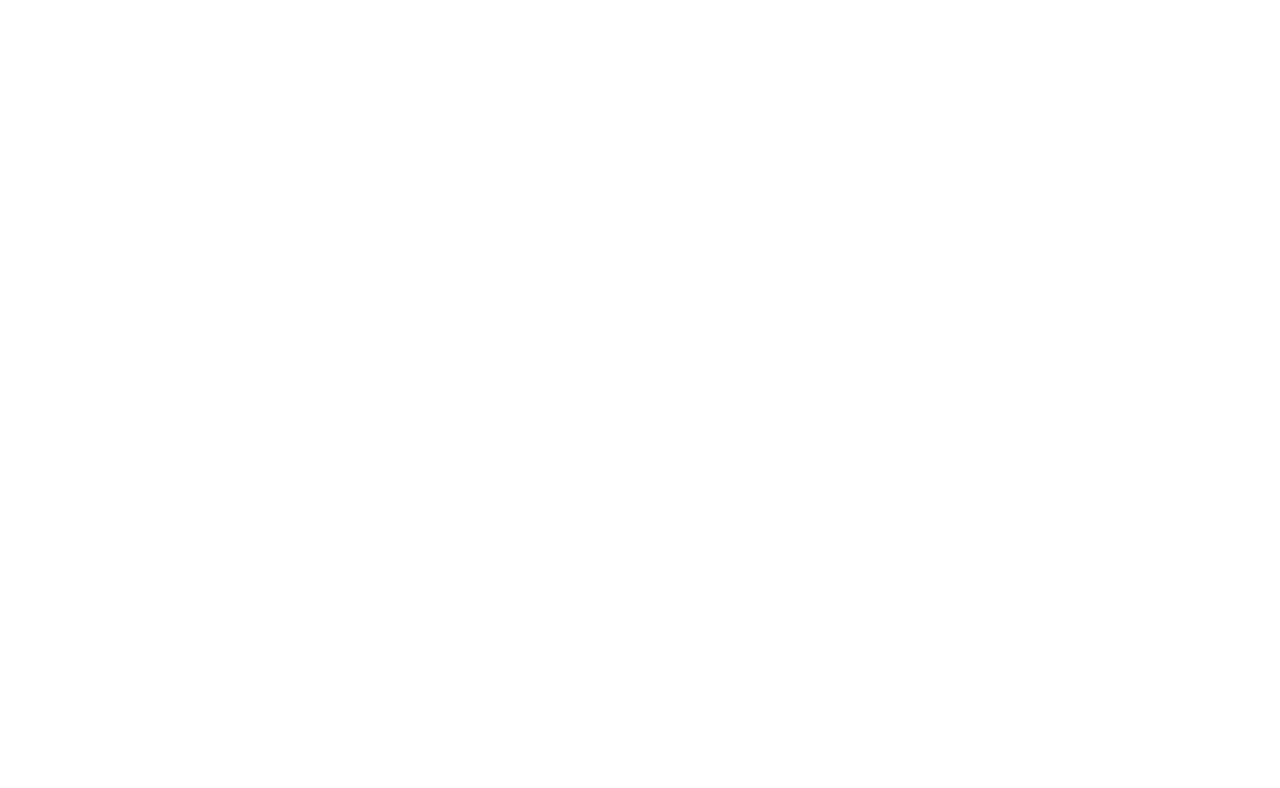
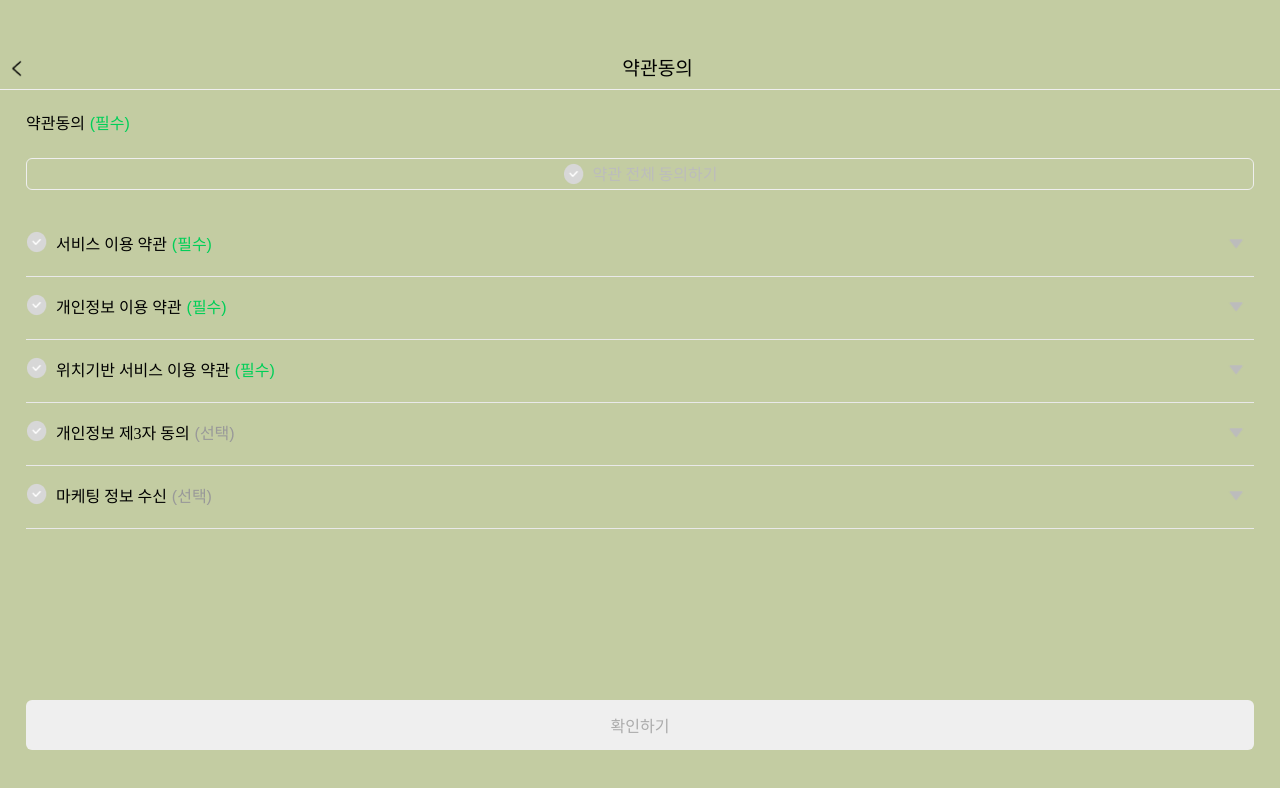
Before and after one commit to aingface/next-login-practice, a Next.js app: page /termsAndConditions in a window 1280 px wide. Before the commit this address had no page. Shown: the top 788 px of the page. Built offline with nearby package versions, Linux system fonts and the light colour scheme; data requests are answered from the project's data file.

Commit message:
add: termsAndConditons.tsx
- 약관 동의 페이지
- 약관 전체 동의하기 버튼
- 개별 약관 동의 토글 버튼
- 개별 약관 드롭다운 노출 토글 버튼

```diff
--- /dev/null
+++ b/src/pages/termsAndConditions.tsx
@@ -0,0 +1,228 @@
+import checkCircleGray from '@assets/icons/icon_check-circle_fill_Gray.png';
+import checkCircleGreen from '@assets/icons/icon_check-circle_fill_SecondaryGreen.png';
+import Disclosure from '@components/UIKit/Disclosure';
+import FooterButton from '@components/UIKit/FooterButton';
+import NavigationBar from '@components/UIKit/NavigationBar';
+import RequiredOrOption from '@components/UIKit/RequiredOrOption';
+import axios from 'axios';
+import Image from 'next/image';
+import { useRouter } from 'next/router';
+import React, { useEffect, useState } from 'react';
+import styled from 'styled-components';
+
+interface AgreeAllButtonProps {
+  isAgreeAll: boolean;
+}
+
+const disclosureStyle = {
+  // display: 'flex',
+  // justifyContent: 'center',
+  padding: '0 1.625rem',
+};
+
+interface PoliciyType {
+  policy?: string;
+  location?: string;
+  privacy?: string;
+  marketing?: string;
+  personal?: string;
+}
+
+function TermsAndConditions() {
+  const router = useRouter();
+  const [isAgreeAll, setIsAgreeAll] = useState<boolean>(false);
+
+  const [isPolicyAgree, setIsPolicyAgree] = useState<boolean>(false);
+  const [isLocationAgree, setIsLocationAgree] = useState<boolean>(false);
+  const [isPrivacyAgree, setIsPrivacyAgree] = useState<boolean>(false);
+  const [isMarketingAgree, setIsMarketingAgree] = useState<boolean>(false);
+  const [isPersonalAgree, setIsPersonalAgree] = useState<boolean>(false);
+
+  const [isLoading, setIsLoading] = useState<boolean>(false);
+  const [isSuccess, setIsSuccess] = useState<boolean | null>(null);
+
+  const [policyData, setPolichData] = useState<PoliciyType>({
+    policy: '',
+    location: '',
+    privacy: '',
+    marketing: '',
+    personal: '',
+  });
+
+  useEffect(() => {
+    const fetchData = async () => {
+      try {
+        const result = await axios.get('http://localhost:3333/policy');
+
+        setPolichData(result.data);
+
+        if (result.status == 200) {
+          setIsLoading(false);
+          setIsSuccess(true);
+        }
+      } catch (error) {
+        setIsLoading(false);
+        setIsSuccess(false);
+      }
+    };
+
+    fetchData();
+  }, []);
+
+  const handleOnClickAgreeAll = () => {
+    if (!isAgreeAll) {
+      setIsPolicyAgree(true);
+      setIsLocationAgree(true);
+      setIsPrivacyAgree(true);
+      setIsMarketingAgree(true);
+      setIsPersonalAgree(true);
+
+      setIsAgreeAll(true);
+    } else {
+      setIsPolicyAgree(false);
+      setIsLocationAgree(false);
+      setIsPrivacyAgree(false);
+      setIsMarketingAgree(false);
+      setIsPersonalAgree(false);
+
+      setIsAgreeAll(false);
+    }
+  };
+
+  const onClickPolicyAgree = () => {
+    setIsPolicyAgree(!isPolicyAgree);
+  };
+  const onClickLocationAgree = () => {
+    setIsLocationAgree(!isLocationAgree);
+  };
+  const onClickPrivacyAgree = () => {
+    setIsPrivacyAgree(!isPrivacyAgree);
+  };
+  const onClickMarketingAgree = () => {
+    setIsMarketingAgree(!isMarketingAgree);
+  };
+  const onClickPersonalAgree = () => {
+    setIsPersonalAgree(!isPersonalAgree);
+  };
+
+  const checkCircleSwitch = () => {
+    if (isAgreeAll) {
+      return <Image alt="My logo" height={22} src={checkCircleGreen} width={22} />;
+    }
+    return <Image alt="My logo" height={22} src={checkCircleGray} width={22} />;
+  };
+
+  const handleOnClickNext = () => {
+    router.push('./userInfoRegistration');
+  };
+
+  return (
+    <Container>
+      <NavigationBar isBorderBottom={true} title={'약관동의'} />
+      <TermsWrapper>
+        <span>{'약관동의'}</span>
+        <RequiredOrOption isRequired={true} />
+      </TermsWrapper>
+      <AgreeAlButtonWrapper>
+        <AgreeAllButton isAgreeAll={isAgreeAll} onClick={handleOnClickAgreeAll}>
+          {checkCircleSwitch()}
+          <ButtonText>{'약관 전체 동의하기'}</ButtonText>
+        </AgreeAllButton>
+      </AgreeAlButtonWrapper>
+      <DisclosureWrapper>
+        <Disclosure
+          containerStyle={disclosureStyle}
+          isAgree={isPolicyAgree}
+          isRequired={true}
+          panelContent={policyData.policy}
+          title="서비스 이용 약관"
+          onClickCheckbox={onClickPolicyAgree}
+        />
+        <Disclosure
+          containerStyle={disclosureStyle}
+          isAgree={isPrivacyAgree}
+          isRequired={true}
+          panelContent={policyData.privacy}
+          title="개인정보 이용 약관"
+          onClickCheckbox={onClickPrivacyAgree}
+        />
+        <Disclosure
+          containerStyle={disclosureStyle}
+          isAgree={isLocationAgree}
+          isRequired={true}
+          panelContent={policyData.location}
+          title="위치기반 서비스 이용 약관"
+          onClickCheckbox={onClickLocationAgree}
+        />
+        <Disclosure
+          containerStyle={disclosureStyle}
+          isAgree={isPersonalAgree}
+          isRequired={false}
+          panelContent={policyData.personal}
+          title="개인정보 제3자 동의"
+          onClickCheckbox={onClickPersonalAgree}
+        />
+        <Disclosure
+          containerStyle={disclosureStyle}
+          isAgree={isMarketingAgree}
+          isRequired={false}
+          panelContent={policyData.marketing}
+          title={'마케팅 정보 수신'}
+          onClickCheckbox={onClickMarketingAgree}
+        />
+      </DisclosureWrapper>
+      <FooterButton isNextPageEnabled={false} title="확인하기" onClickButton={handleOnClickNext} />
+    </Container>
+  );
+}
+
+export default TermsAndConditions;
+
+const Container = styled.div`
+  display: flex;
+  flex-direction: column;
+  /* background-color: ${(props) => props.theme.colors.Gray01}; */
+  background-color: #c3cca2;
+  width: 100%;
+  height: 100vh;
+  min-height: 100vh;
+  height: fit-content;
+`;
+const TermsWrapper = styled.div`
+  font-size: 1rem;
+  padding: 1.5rem 1.625rem 0;
+  display: flex;
+  flex-direction: row;
+`;
+
+const AgreeAlButtonWrapper = styled.div`
+  display: flex;
+  justify-content: center;
+  padding: 1.5rem 1.625rem 0;
+`;
+
+const AgreeAllButton = styled.button<AgreeAllButtonProps>`
+  width: 100%;
+  display: flex;
+  justify-content: center;
+  flex-direction: row;
+  align-items: center;
+
+  background-color: transparent;
+  border-radius: 6px;
+  font-size: 1rem;
+  border: 1px solid
+    ${(props) => (props.isAgreeAll ? props.theme.colors.SecondaryGreen : props.theme.colors.Gray04)};
+  color: ${(props) =>
+    props.isAgreeAll ? props.theme.colors.SecondaryGreen : props.theme.colors.Gray06};
+  padding: 0.25rem 0;
+`;
+
+const ButtonText = styled.span`
+  margin-left: 0.5rem;
+`;
+
+const DisclosureWrapper = styled.div`
+  padding-top: 1.5rem;
+  padding-bottom: 7rem;
+`;
```
